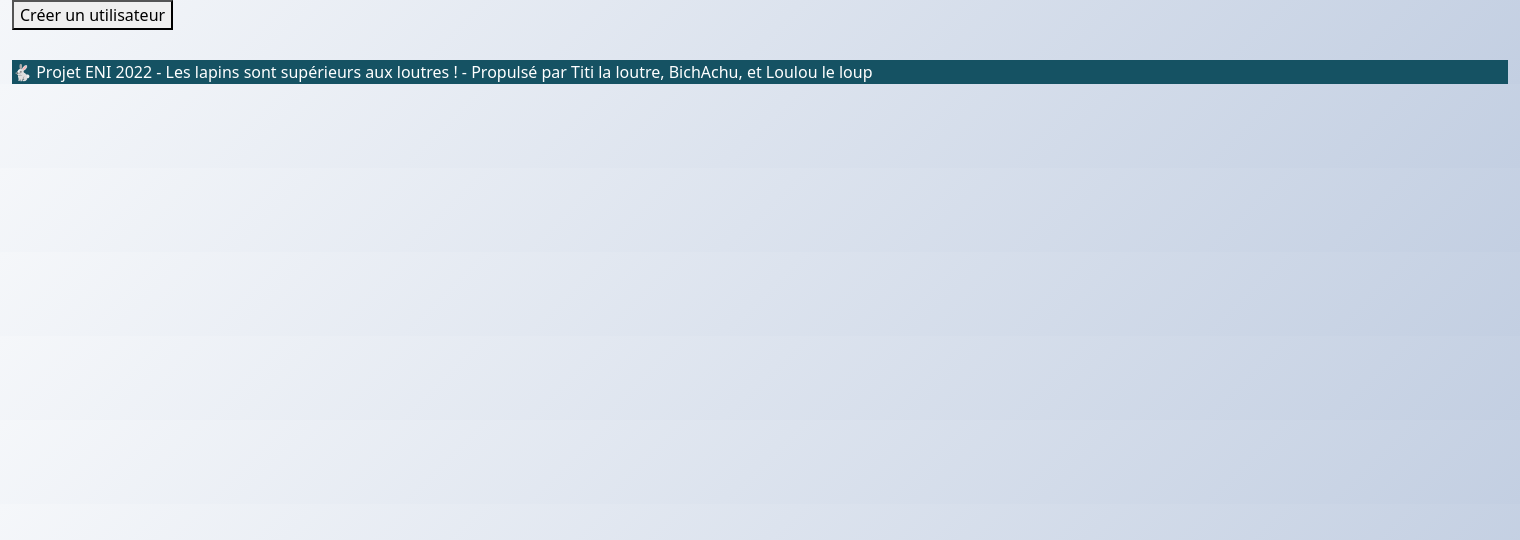
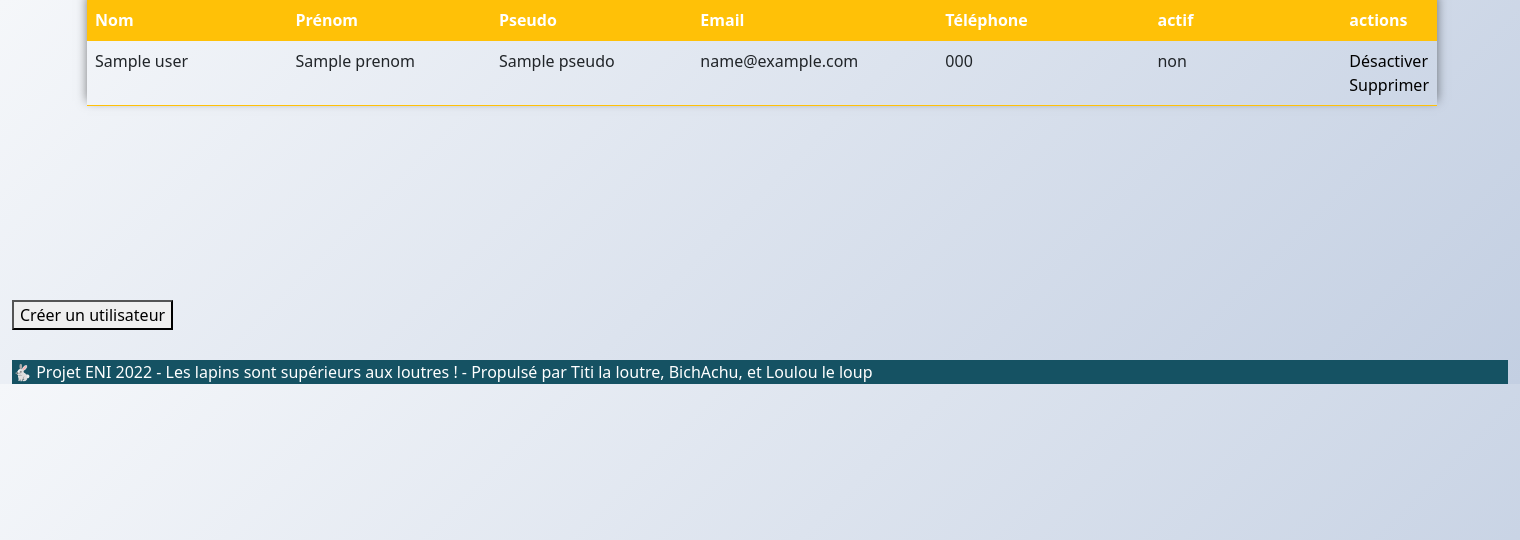
Before and after one commit to AlexandreLefay/sortir-gto-eni, a Symfony app: template templates/admin/index.html.twig in a window 1520 px wide. Shown: the top 540 px of the page. Run offline with Twig, Linux system fonts and the light colour scheme; the template is opened without the code that fills it: most values are stand-ins (such as "Sample title", 1, 10 or a date in 2020); some libraries are stand-ins or nearby versions.

Commit message:
liste users admin + suppression, désactivation

```diff
--- a/composer.json
+++ b/composer.json
@@ -21,6 +21,7 @@
         "symfony/messenger": "6.1.*",
         "symfony/mime": "6.1.*",
         "symfony/monolog-bundle": "^3.8",
+        "symfony/notifier": "6.1.*",
         "symfony/proxy-manager-bridge": "6.1.*",
         "symfony/runtime": "^6.1",
         "symfony/security-bundle": "6.1.*",
--- a/recreateBdd.sql
+++ b/recreateBdd.sql
@@ -1,6 +1,7 @@
 drop table user_sortie;
 
 drop table sortie;
+drop table reset_password_request;
 
 drop table etat;
 
--- a/src/Controller/SecurityController.php
+++ b/src/Controller/SecurityController.php
@@ -12,8 +12,7 @@ class SecurityController extends AbstractController
 {
     #[Route(path: '/', name: 'app_login')]
     public function login(
-        AuthenticationUtils $authenticationUtils,
-        Request $request
+        AuthenticationUtils $authenticationUtils
     ): Response
     {
 
--- a/templates/admin/index.html.twig
+++ b/templates/admin/index.html.twig
@@ -10,12 +10,38 @@
 
 {% block main %}
 
+        <div class="scroll">
+            <table class="table">
+                <thead>
+                <tr>
+                    <th>Nom </th>
+                    <th>Prénom</th>
+                    <th>Pseudo</th>
+                    <th>Email</th>
+                    <th>Téléphone</th>
+                    <th>actif</th>
+                    <th>actions</th>
+                </tr>
+                </thead>
+                <tbody>
+                {% for user in users %}
+                    <tr>
+                        <td class="tab-sortie-nom">{{ user.nom }}</td>
+                        <td class="tab-sortie-nom">{{ user.prenom}}</td>
+                        <td class="tab-sortie-nom">{{ user.pseudo}}</td>
+                        <td class="tab-sortie-nom">{{ user.email}}</td>
+                        <td class="tab-sortie-nom">{{ user.telephone}}</td>
+                        <td class="tab-sortie-nom">{{ user.actif==1? "oui":"non"}}</td>
+                        <td><a href="{{ path('app_admin_desactiveUser', {'id': user.id}) }}">Désactiver</a>  <a href="{{ path('app_admin_deleteUser', {'id': user.id}) }}">Supprimer</a></td>
+                    </tr>
+                {% endfor %}
+                </tbody>
+            </table>
+        </div>
     <!-- Trigger/Open The Modal -->
     <button id="myBtn">Créer un utilisateur</button>
-
     <!-- The Modal -->
     <div id="myModal" class="modal">
-
         <!-- Modal content -->
         <div class="modal-content">
             <span class="close">&times;</span>
@@ -25,6 +51,5 @@
 
             {{ form_end(formUser) }}
         </div>
-
     </div>
 {% endblock %}
```
Also changed, not shown: src/Controller/AdminController.php (+32 -8 lines), src/Controller/ProfilController.php (+16 -2 lines), src/Controller/SortieController.php (+9 -2 lines), src/Form/RegistrationFormType.php (+0 -19 lines), src/Security/AppAuthenticator.php (+6 -2 lines), templates/profil/profilUpdate.html.twig (+11 -0 lines), public/uploads/defaut_image.jpeg (added), 3 other files.
